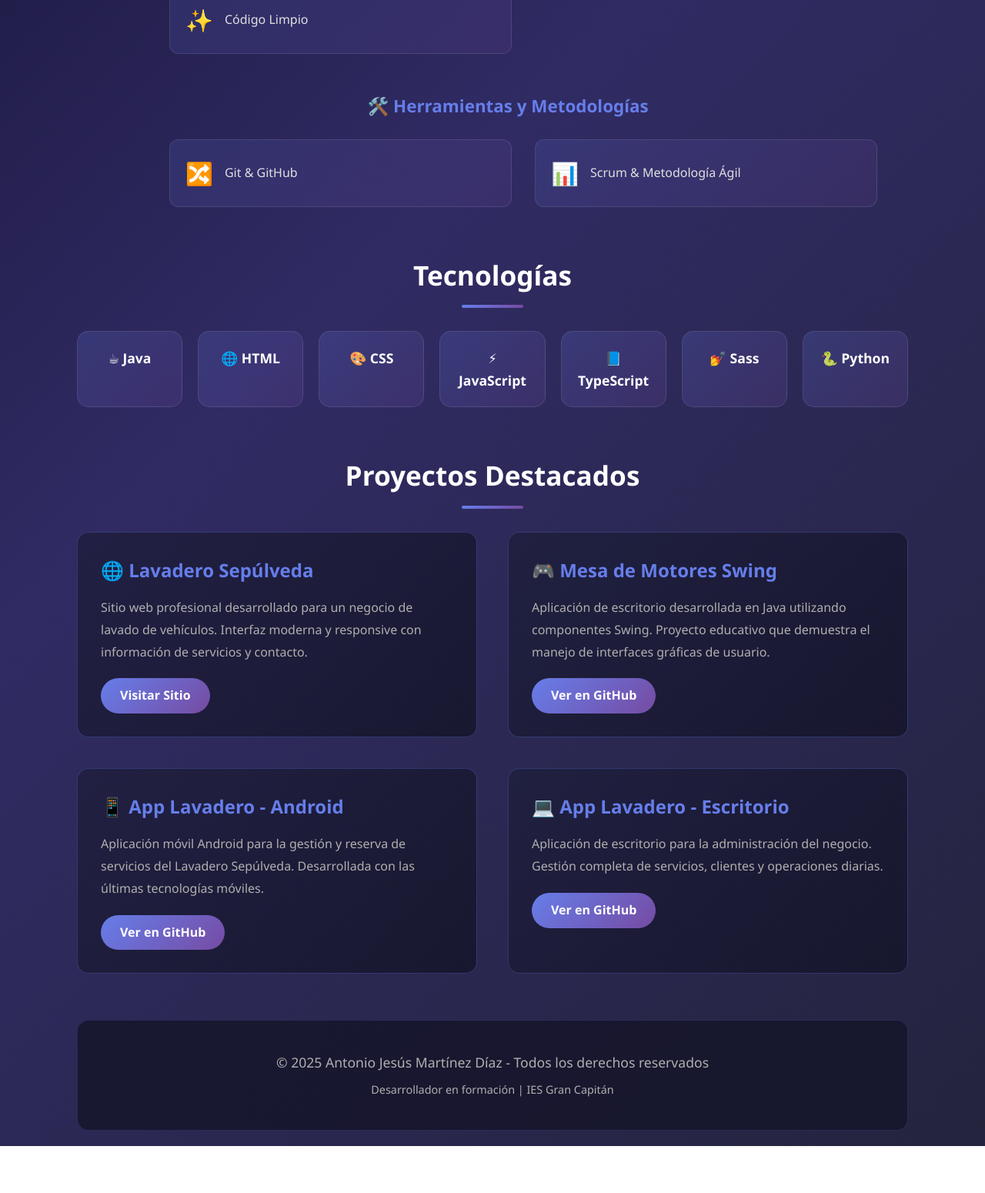
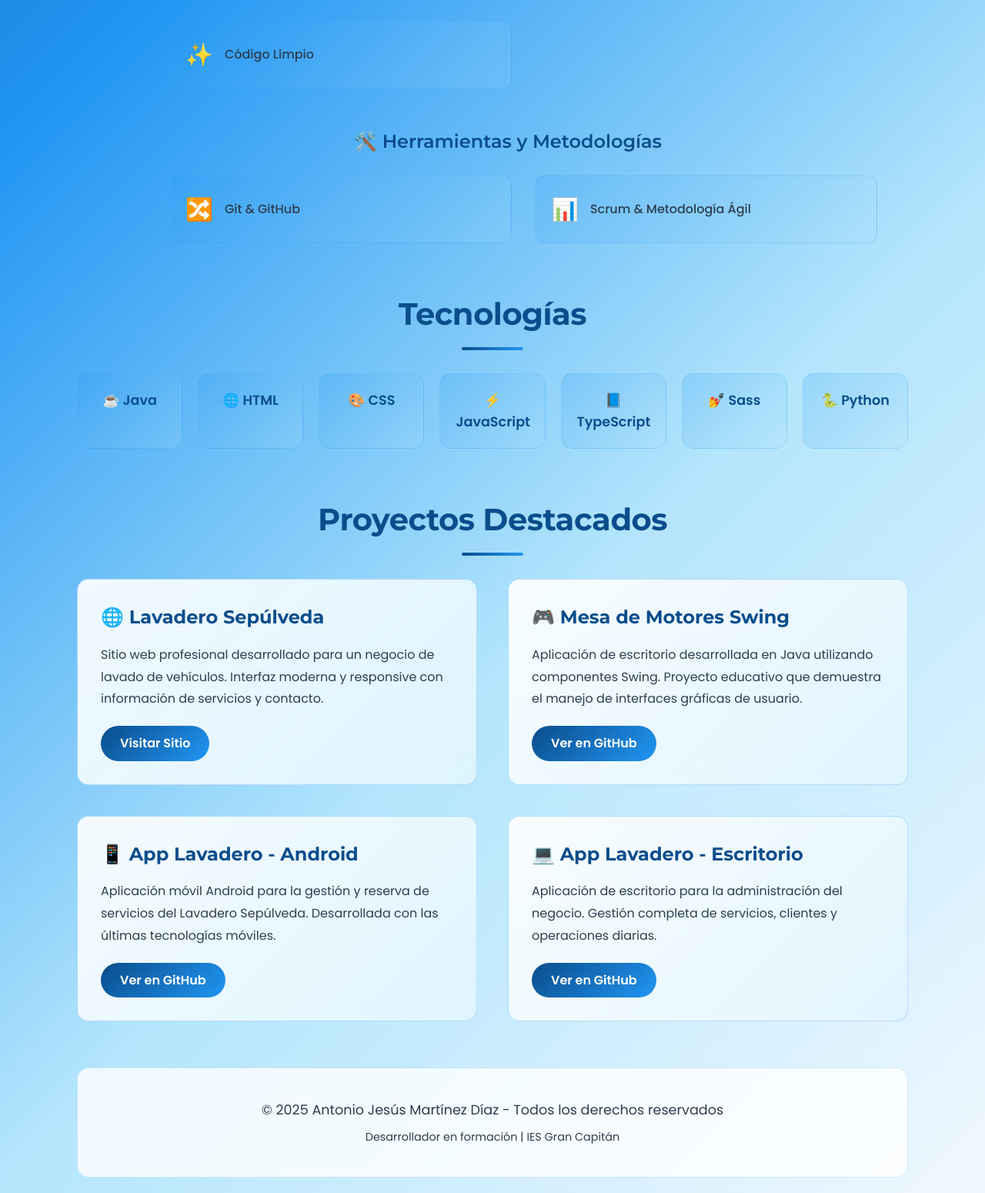
Before and after one commit to Ajmd81/ajmd81.github.io, a plain HTML site: page index.html in a window 1280 px wide. Shown: the part 1118-2668 px from the top of the page at 77% size. Before the commit the page ends 2607 px from the top, so only its background shows below. Drawn offline with Linux system fonts and the light colour scheme.

Commit message:
cambio de colores y fuentes

```diff
--- a/style.css
+++ b/style.css
@@ -1,3 +1,5 @@
+@import url('https://fonts.googleapis.com/css2?family=Montserrat:wght@600;700;800&family=Poppins:wght@400;500;600&display=swap');
+
 * {
     margin: 0;
     padding: 0;
@@ -5,9 +7,9 @@
 }
 
 body {
-    font-family: 'Segoe UI', Tahoma, Geneva, Verdana, sans-serif;
-    background: linear-gradient(135deg, #0f0c29, #302b63, #24243e);
-    color: #e0e0e0;
+    font-family: 'Poppins', sans-serif;
+    background: linear-gradient(135deg, #0a4d8c, #2196F3, #B3E5FC, #f0f8ff);
+    color: #1a1a1a;
     line-height: 1.6;
     overflow-x: hidden;
 }
@@ -21,37 +23,43 @@ body {
 header {
     text-align: center;
     padding: 80px 20px;
-    background: linear-gradient(135deg, rgba(138, 35, 135, 0.3), rgba(23, 108, 191, 0.3));
+    background: linear-gradient(135deg, rgba(33, 150, 243, 0.4), rgba(179, 229, 252, 0.4));
     border-radius: 20px;
     margin-bottom: 60px;
-    box-shadow: 0 8px 32px rgba(0, 0, 0, 0.3);
+    box-shadow: 0 8px 32px rgba(33, 150, 243, 0.3);
     backdrop-filter: blur(10px);
     animation: fadeInDown 1s ease-out;
 }
 
 h1 {
-    font-size: 3em;
+    font-family: 'Montserrat', sans-serif;
+    font-weight: 800;
+    font-size: 3.5em;
     margin-bottom: 10px;
-    background: linear-gradient(135deg, #667eea 0%, #764ba2 100%);
+    background: linear-gradient(135deg, #0a4d8c 0%, #2196F3 100%);
     -webkit-background-clip: text;
     -webkit-text-fill-color: transparent;
     background-clip: text;
     animation: glow 2s ease-in-out infinite alternate;
+    letter-spacing: -1px;
 }
 
 @keyframes glow {
     from {
-        filter: drop-shadow(0 0 5px rgba(102, 126, 234, 0.5));
+        filter: drop-shadow(0 0 5px rgba(33, 150, 243, 0.5));
     }
     to {
-        filter: drop-shadow(0 0 20px rgba(118, 75, 162, 0.8));
+        filter: drop-shadow(0 0 20px rgba(33, 150, 243, 0.8));
     }
 }
 
 .subtitle {
+    font-family: 'Poppins', sans-serif;
+    font-weight: 500;
     font-size: 1.3em;
-    color: #b0b0b0;
+    color: #2c3e50;
     margin-bottom: 15px;
+    letter-spacing: 0.5px;
 }
 
 .contact-info {
@@ -64,19 +72,21 @@ h1 {
 }
 
 .contact-info a {
-    color: #667eea;
+    font-family: 'Poppins', sans-serif;
+    font-weight: 500;
+    color: #0a4d8c;
     text-decoration: none;
     padding: 10px 20px;
-    background: rgba(102, 126, 234, 0.1);
+    background: rgba(33, 150, 243, 0.1);
     border-radius: 25px;
     transition: all 0.3s ease;
-    border: 1px solid rgba(102, 126, 234, 0.3);
+    border: 1px solid rgba(33, 150, 243, 0.3);
 }
 
 .contact-info a:hover {
-    background: rgba(102, 126, 234, 0.3);
+    background: rgba(33, 150, 243, 0.3);
     transform: translateY(-3px);
-    box-shadow: 0 5px 15px rgba(102, 126, 234, 0.4);
+    box-shadow: 0 5px 15px rgba(33, 150, 243, 0.4);
 }
 
 section {
@@ -85,12 +95,15 @@ section {
 }
 
 h2 {
-    font-size: 2.2em;
+    font-family: 'Montserrat', sans-serif;
+    font-weight: 700;
+    font-size: 2.5em;
     margin-bottom: 30px;
     text-align: center;
-    color: #fff;
+    color: #0a4d8c;
     position: relative;
     padding-bottom: 15px;
+    letter-spacing: -0.5px;
 }
 
 h2::after {
@@ -101,16 +114,19 @@ h2::after {
     transform: translateX(-50%);
     width: 80px;
     height: 4px;
-    background: linear-gradient(90deg, #667eea, #764ba2);
+    background: linear-gradient(90deg, #0a4d8c, #2196F3);
     border-radius: 2px;
 }
 
 .about-text {
+    font-family: 'Poppins', sans-serif;
+    font-weight: 400;
     text-align: center;
     max-width: 800px;
     margin: 0 auto;
     font-size: 1.1em;
-    color: #c0c0c0;
+    color: #2c3e50;
+    line-height: 1.8;
 }
 
 /* Sección de Habilidades */
@@ -125,11 +141,12 @@ h2::after {
 }
 
 .skills-category-title {
-    font-size: 1.4em;
-    color: #667eea;
+    font-family: 'Montserrat', sans-serif;
+    font-weight: 600;
+    font-size: 1.5em;
+    color: #0a4d8c;
     text-align: center;
     margin-bottom: 25px;
-    font-weight: 600;
 }
 
 .skills-grid {
@@ -141,20 +158,20 @@ h2::after {
 }
 
 .skill-item {
-    background: linear-gradient(135deg, rgba(102, 126, 234, 0.15), rgba(118, 75, 162, 0.15));
+    background: linear-gradient(135deg, rgba(33, 150, 243, 0.15), rgba(179, 229, 252, 0.15));
     padding: 20px;
     border-radius: 12px;
     display: flex;
     align-items: center;
     gap: 15px;
     transition: all 0.3s ease;
-    border: 1px solid rgba(255, 255, 255, 0.1);
+    border: 1px solid rgba(33, 150, 243, 0.2);
 }
 
 .skill-item:hover {
     transform: translateY(-5px);
-    box-shadow: 0 8px 25px rgba(102, 126, 234, 0.3);
-    background: linear-gradient(135deg, rgba(102, 126, 234, 0.25), rgba(118, 75, 162, 0.25));
+    box-shadow: 0 8px 25px rgba(33, 150, 243, 0.3);
+    background: linear-gradient(135deg, rgba(33, 150, 243, 0.25), rgba(179, 229, 252, 0.25));
 }
 
 .skill-icon {
@@ -163,9 +180,10 @@ h2::after {
 }
 
 .skill-name {
+    font-family: 'Poppins', sans-serif;
+    font-weight: 500;
     font-size: 1em;
-    font-weight: 500;
-    color: #e0e0e0;
+    color: #2c3e50;
 }
 
 .tech-grid {
@@ -176,25 +194,26 @@ h2::after {
 }
 
 .tech-item {
-    background: linear-gradient(135deg, rgba(102, 126, 234, 0.2), rgba(118, 75, 162, 0.2));
+    background: linear-gradient(135deg, rgba(33, 150, 243, 0.2), rgba(179, 229, 252, 0.2));
     padding: 20px;
     border-radius: 15px;
     text-align: center;
     transition: all 0.3s ease;
-    border: 1px solid rgba(255, 255, 255, 0.1);
+    border: 1px solid rgba(33, 150, 243, 0.2);
     cursor: default;
 }
 
 .tech-item:hover {
     transform: translateY(-10px) scale(1.05);
-    box-shadow: 0 10px 30px rgba(102, 126, 234, 0.4);
-    background: linear-gradient(135deg, rgba(102, 126, 234, 0.3), rgba(118, 75, 162, 0.3));
+    box-shadow: 0 10px 30px rgba(33, 150, 243, 0.4);
+    background: linear-gradient(135deg, rgba(33, 150, 243, 0.3), rgba(179, 229, 252, 0.3));
 }
 
 .tech-item span {
+    font-family: 'Poppins', sans-serif;
+    font-weight: 600;
     font-size: 1.1em;
-    font-weight: 600;
-    color: #fff;
+    color: #0a4d8c;
 }
 
 .projects-grid {
@@ -205,11 +224,11 @@ h2::after {
 }
 
 .project-card {
-    background: linear-gradient(135deg, rgba(30, 30, 60, 0.8), rgba(20, 20, 40, 0.8));
+    background: linear-gradient(135deg, rgba(255, 255, 255, 0.9), rgba(225, 245, 254, 0.9));
     border-radius: 15px;
     padding: 30px;
     transition: all 0.4s ease;
-    border: 1px solid rgba(102, 126, 234, 0.3);
+    border: 1px solid rgba(33, 150, 243, 0.3);
     position: relative;
     overflow: hidden;
 }
@@ -221,7 +240,7 @@ h2::after {
     left: -100%;
     width: 100%;
     height: 100%;
-    background: linear-gradient(90deg, transparent, rgba(102, 126, 234, 0.2), transparent);
+    background: linear-gradient(90deg, transparent, rgba(33, 150, 243, 0.2), transparent);
     transition: left 0.5s ease;
 }
 
@@ -231,49 +250,56 @@ h2::after {
 
 .project-card:hover {
     transform: translateY(-10px);
-    box-shadow: 0 15px 40px rgba(102, 126, 234, 0.3);
-    border-color: rgba(102, 126, 234, 0.6);
+    box-shadow: 0 15px 40px rgba(33, 150, 243, 0.3);
+    border-color: rgba(33, 150, 243, 0.6);
 }
 
 .project-card h3 {
-    color: #667eea;
+    font-family: 'Montserrat', sans-serif;
+    font-weight: 700;
+    color: #0a4d8c;
     margin-bottom: 15px;
     font-size: 1.5em;
 }
 
 .project-card p {
-    color: #b0b0b0;
+    font-family: 'Poppins', sans-serif;
+    font-weight: 400;
+    color: #2c3e50;
     margin-bottom: 20px;
     line-height: 1.8;
 }
 
 .project-link {
+    font-family: 'Poppins', sans-serif;
+    font-weight: 600;
     display: inline-block;
     color: #fff;
     text-decoration: none;
     padding: 10px 25px;
-    background: linear-gradient(135deg, #667eea, #764ba2);
+    background: linear-gradient(135deg, #0a4d8c, #2196F3);
     border-radius: 25px;
     transition: all 0.3s ease;
-    font-weight: 600;
 }
 
 .project-link:hover {
     transform: scale(1.05);
-    box-shadow: 0 5px 20px rgba(102, 126, 234, 0.6);
+    box-shadow: 0 5px 20px rgba(33, 150, 243, 0.6);
 }
 
 footer {
     text-align: center;
     padding: 40px 20px;
-    background: rgba(20, 20, 40, 0.8);
+    background: rgba(255, 255, 255, 0.8);
     border-radius: 15px;
     margin-top: 60px;
-    border: 1px solid rgba(102, 126, 234, 0.2);
+    border: 1px solid rgba(33, 150, 243, 0.2);
 }
 
 footer p {
-    color: #b0b0b0;
+    font-family: 'Poppins', sans-serif;
+    font-weight: 400;
+    color: #2c3e50;
     font-size: 1.1em;
 }
 
@@ -310,7 +336,7 @@ footer p {
     }
 
     h1 {
-        font-size: 2em;
+        font-size: 2.2em;
     }
 
     h2 {
```
